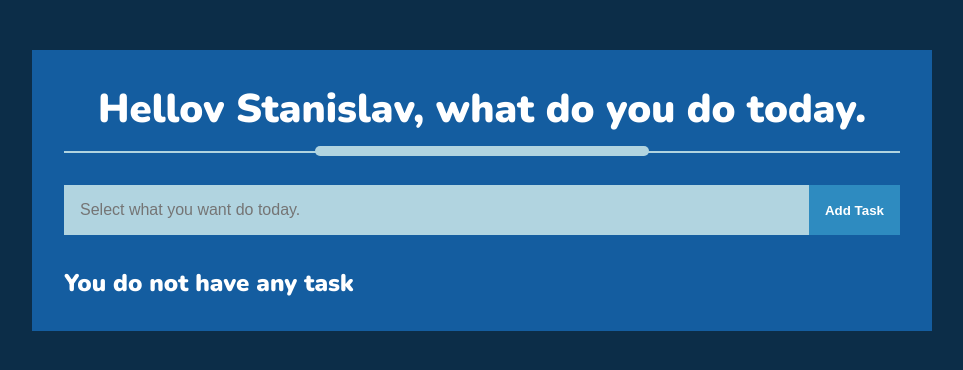
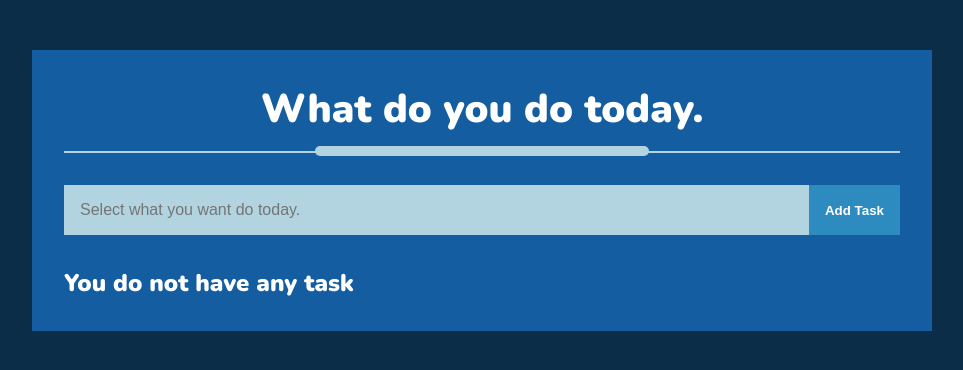
Before and after one commit to Stanislav453/Todo_app, a React (Create React App) app: page / in a window 1280 px wide. Shown: the top 370 px of the page, without its empty margins (158-1121 px from the left). Built offline with nearby package versions, Linux system fonts and the light colour scheme.

Commit message:
Chage text welcomeMessage

```diff
--- a/src/component/Header.tsx
+++ b/src/component/Header.tsx
@@ -2,7 +2,7 @@ import React from "react";
 import { HeaderStyle, HeaderUndergroundStyle } from "./styles/HeaderStyle";
 
 export const Header = () => {
-  const welcomeMessage = "Hellov Stanislav, what do you do today.";
+  const welcomeMessage = "What do you do today.";
   return (
     <HeaderStyle>
       <h1>{welcomeMessage}</h1>
```
